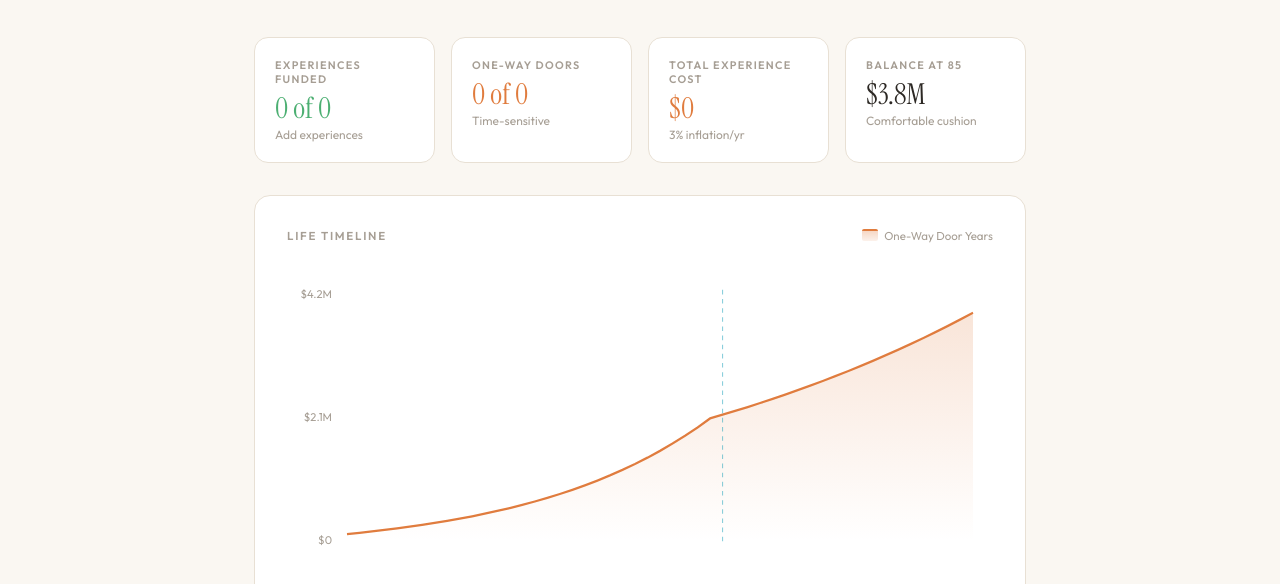
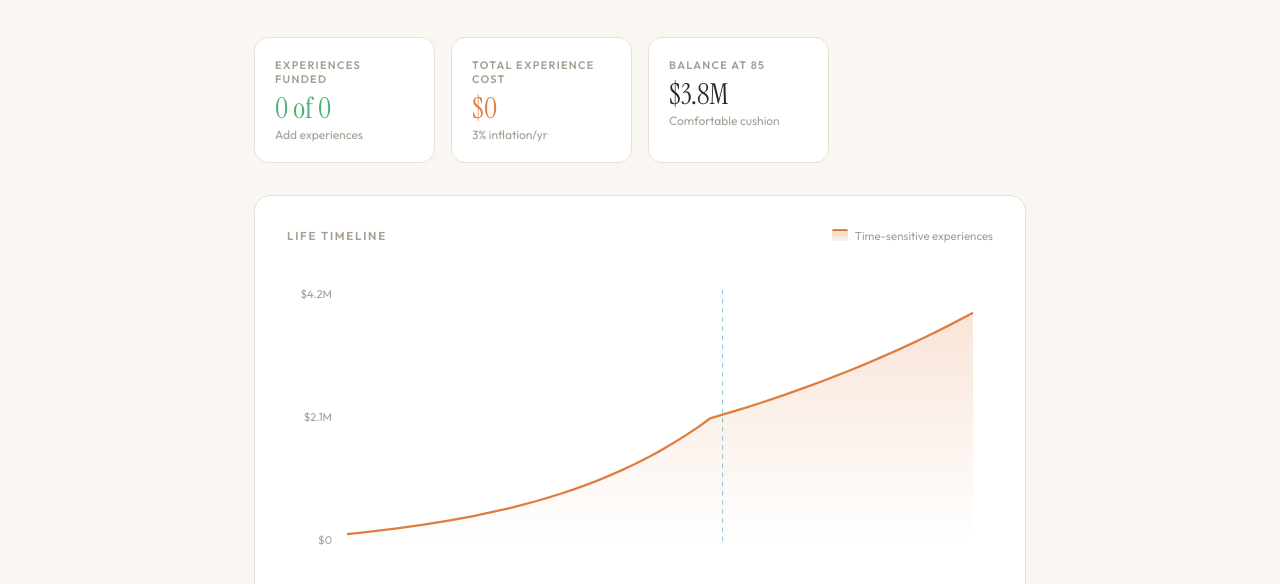
Before and after one commit to twiples/yolocalc, a website: page public/lifemap.html in a window 1280 px wide. Shown: the part 215-799 px from the top of the page. Drawn offline with Linux system fonts and the light colour scheme.

Commit message:
Simplify life map labels for clarity
- Remove "One-Way Doors" count from score cards
- Change legend from "One-Way Door Years" to "Time-sensitive experiences"
- Cleaner, more intuitive language for users

Co-Authored-By: Claude Opus 4.5 <noreply@anthropic.com>

```diff
--- a/public/lifemap.html
+++ b/public/lifemap.html
@@ -45,11 +45,6 @@
       <div class="score-sub" id="score-funded-sub">Add experiences</div>
     </div>
     <div class="score-card">
-      <div class="score-label">One-Way Doors</div>
-      <div class="score-value sunset" id="score-oneway">0 of 0</div>
-      <div class="score-sub">Time-sensitive</div>
-    </div>
-    <div class="score-card">
       <div class="score-label">Total Experience Cost</div>
       <div class="score-value sunset" id="score-exp-cost">$0</div>
       <div class="score-sub" id="score-exp-cost-sub">With inflation</div>
@@ -65,7 +60,7 @@
     <div class="timeline-header">
       <span class="timeline-title">Life Timeline</span>
       <div class="timeline-legend">
-        <span class="legend-item"><span class="legend-band"></span> One-Way Door Years</span>
+        <span class="legend-item"><span class="legend-band"></span> Time-sensitive experiences</span>
       </div>
     </div>
     <div class="timeline-chart" id="timeline-chart">
@@ -147,7 +142,6 @@
   // DOM elements
   var scoreFunded = document.getElementById('score-funded');
   var scoreFundedSub = document.getElementById('score-funded-sub');
-  var scoreOneway = document.getElementById('score-oneway');
   var scoreExpCost = document.getElementById('score-exp-cost');
   var scoreExpCostSub = document.getElementById('score-exp-cost-sub');
   var scoreBalance = document.getElementById('score-balance');
@@ -367,15 +361,12 @@
 
   function renderScoreCards() {
     var total = experiences.length;
-    var onewayExp = experiences.filter(function(e) { return e.doorType === 'oneway'; });
     var endBalance = trajectory.length > 0 ? trajectory[trajectory.length - 1].value : 0;
 
     var funded = endBalance > 0 ? total : Math.floor(total * 0.7);
-    var fundedOneway = endBalance > 0 ? onewayExp.length : Math.floor(onewayExp.length * 0.8);
 
     scoreFunded.textContent = funded + ' of ' + total;
     scoreFundedSub.textContent = total > 0 ? Math.round(funded / total * 100) + '% of your dreams' : 'Add experiences';
-    scoreOneway.textContent = fundedOneway + ' of ' + onewayExp.length;
 
     scoreExpCost.textContent = formatCurrency(totalExpCost);
     scoreExpCostSub.textContent = travelers.inflation + '% inflation/yr';
```
